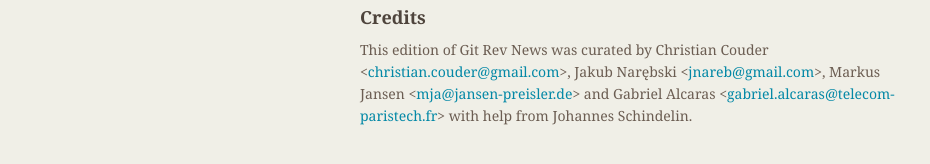
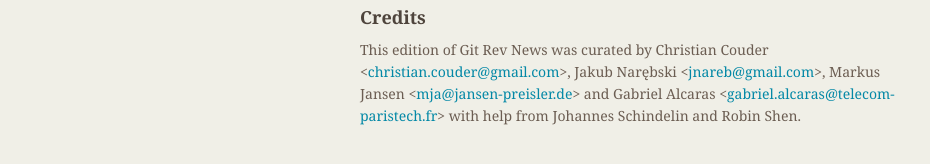
Before and after one commit to git/git.github.io, a Jekyll site: the page built from rev_news/drafts/edition-47.md, in a window 1280 px wide. Shown: the part 732-896 px from the top of the page, without its empty margins (174-1104 px from the left). Built offline with Jekyll 4.4.1, drawn with Linux system fonts in a browser that asks for light colours.

Commit message:
rn-47: add Robin Shen among the helpers

```diff
--- a/rev_news/drafts/edition-47.md
+++ b/rev_news/drafts/edition-47.md
@@ -60,4 +60,4 @@
 Jakub Narębski &lt;<jnareb@gmail.com>&gt;,
 Markus Jansen &lt;<mja@jansen-preisler.de>&gt; and
 Gabriel Alcaras &lt;<gabriel.alcaras@telecom-paristech.fr>&gt;
-with help from Johannes Schindelin.
+with help from Johannes Schindelin and Robin Shen.
```
